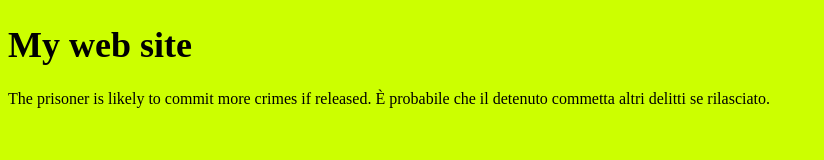
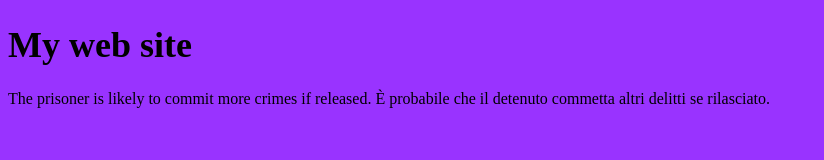
Before and after one commit to gethubs/site, a plain HTML site: page index.html in a window 1280 px wide. Shown: the whole page, without its empty margins (0-824 px from the left). Drawn offline with Linux system fonts and the light colour scheme.

Commit message:
Newstyle Rose

```diff
--- a/css/style.css
+++ b/css/style.css
@@ -1,7 +1,7 @@
 @charset "utf-8";
 /* CSS Document */
 body {
-	background-color:#CF0;
+	background-color:#93F;
 
 }
 
```
